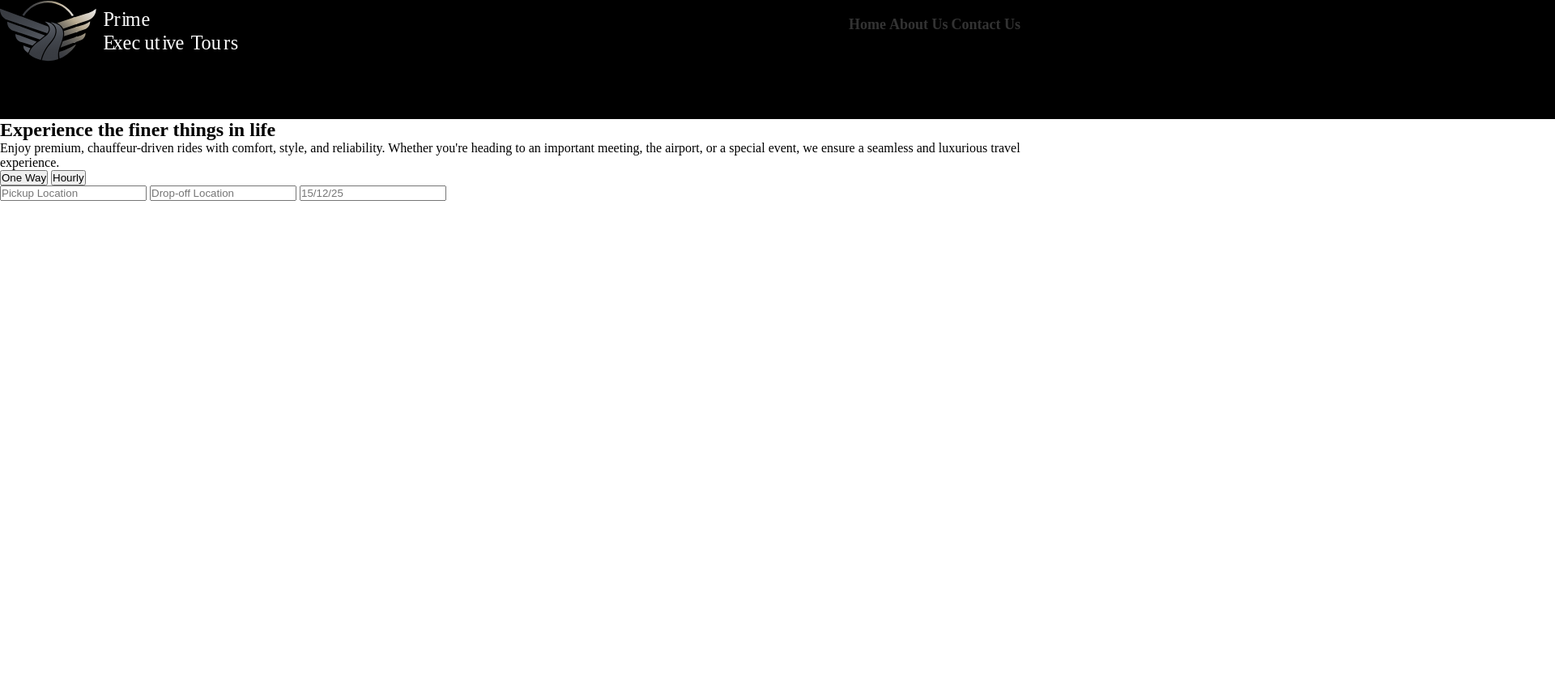
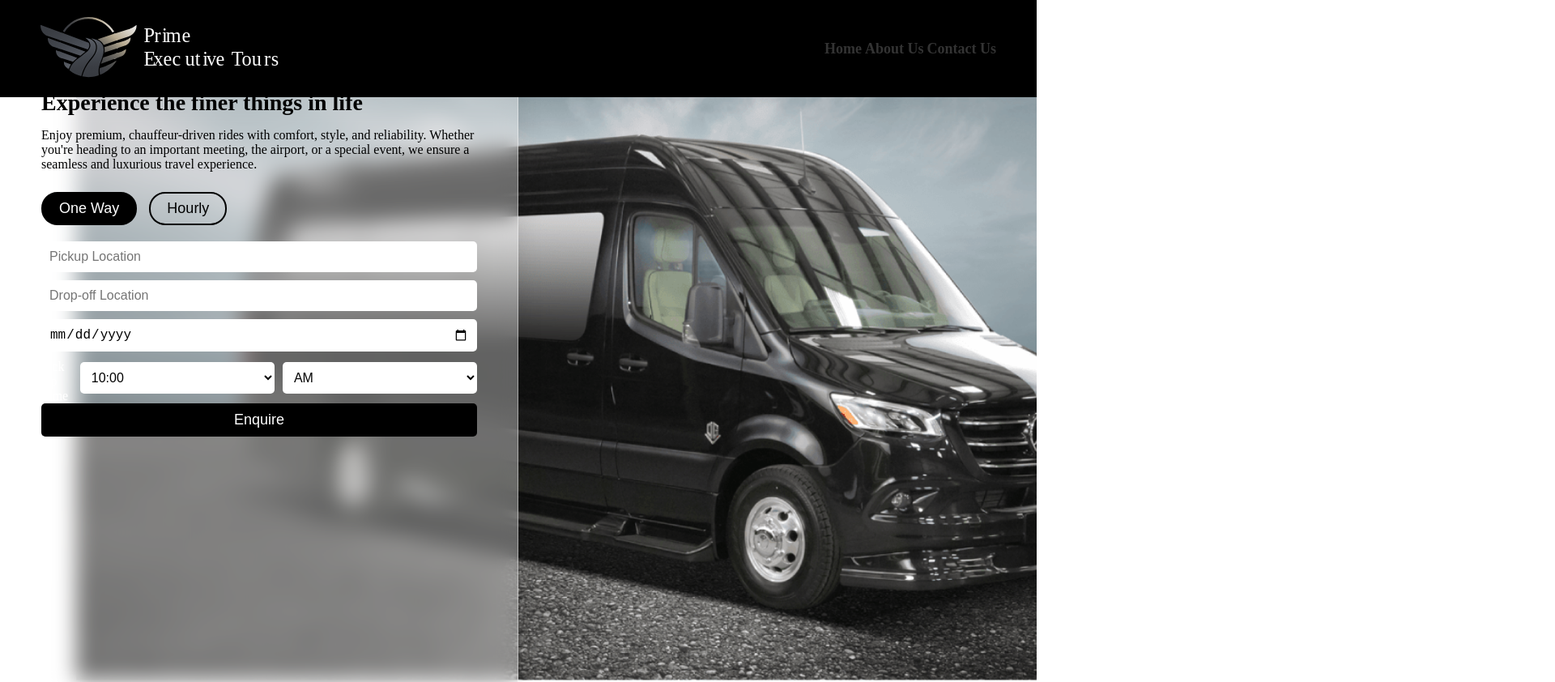
Before and after one commit to Kiariengigi/Prime_Executive_Tours, a plain HTML site: page index.html in a window 1280 px wide. Shown: the top 842 px of the page at 81% size, 1920 px wide, since content can reach past the window. Before the commit the page ends 800 px from the top, so only its background shows below. Drawn offline with Linux system fonts and the light colour scheme.

Commit message:
Hero Section (Additional Styling needed)

```diff
--- a/index.css
+++ b/index.css
@@ -6,12 +6,121 @@
 header{
     top: 0px;
     left: 0px;
-    width: 1920px;
+    width: 100vw;
     height: 147px;
+    background: #000000 0% 0% no-repeat padding-box;
+    opacity: 1;
+}
+body {
+    color: #fff;
+    display: flex;
+    justify-content: center;
+    align-items: center;
+    height: 75vh;
+}
+.booking-container {
+    display: flex;
+    width: 100vw;
+    min-height: 100vh;
+    position: relative;
+    overflow: hidden;
+    margin-top: 25%;
 
-background: #000000 0% 0% no-repeat padding-box;
-opacity: 1;
 }
+.booking-content {
+    flex: 1;
+    max-width: 50vw;
+    padding: 50px;
+    position: relative;
+    z-index: 2;
+    /* From https://css.glass */
+    background: rgba(255, 255, 255, 0.34);
+    box-shadow: 0 4px 30px rgba(0, 0, 0, 0.1);
+    backdrop-filter: blur(12.8px);
+    -webkit-backdrop-filter: blur(12.8px);
+    border: 1px solid rgba(255, 255, 255, 0.45);
+}
+.booking-content h1 {
+    font-size: 28px;
+    font-weight: bold;
+    color: black;
+}
+.booking-content p {
+    font-size: 16px;
+    margin: 15px 0 25px;
+    color: black;
+}
+.Trip-select {
+    display: flex;
+    gap: 15px;
+    margin-bottom: 20px;
+}
+.Trip-select button {
+    background: none;
+    border: 2px solid black;
+    padding: 8px 20px;
+    font-size: 18px;
+    border-radius: 20px;
+    cursor: pointer;
+    color: black;
+    transition: 0.3s ease;
+}
+.Trip-select .active, .Trip-select button:hover {
+    background: black;
+    color: white;
+}
+form input, form select {
+    width: 100%;
+    padding: 10px;
+    margin-bottom: 10px;
+    border: none;
+    border-radius: 5px;
+    background: white;
+    color: black;
+    font-size: 16px;
+}
+.time-select {
+    display: flex;
+    gap: 10px;
+    align-items: center;
+}
+.Enquire {
+    width: 100%;
+    background: black;
+    color: white;
+    font-size: 18px;
+    padding: 10px;
+    border: none;
+    border-radius: 5px;
+    cursor: pointer;
+    transition: 0.3s ease;
+}
+.Enquire:hover {
+    background: white;
+    color: black;
+}
+.heroimg {
+    flex: 1;
+    position: absolute;
+    right: 0px;
+    left: 350px;
+    bottom: 180px;
+    width: 100%;
+    height: 100%;
+    z-index: 1;
+}
+
+.heroimg img {
+    width: 120%;
+    height: 120%;
+    object-fit: cover;
+}
+.heroimg{
+    flex: 1;
+    display: flex;
+    justify-content: flex-end;
+}
+
 .Main-Logo{
     top: 36px;
     left: 140px;
@@ -21,14 +130,17 @@ opacity: 1;
     background: transparent 0% 0% no-repeat padding-box;
     opacity: 1;
 }
-nav{
-
-}
 .navbar{
+    display: flex;
+    justify-content: space-between;
+    align-items: center;
+    background: black;
+    color: white;
+    padding: 20px 50px;
     position: fixed;
     top: 0;
-    right: 0;
-    padding: 20px;
+    width: 100%;
+    z-index: 1000;
 }
 .navbar ul li{
     display: inline;
--- a/index.html
+++ b/index.html
@@ -8,16 +8,18 @@
     <link rel="stylesheet" href="index.css">
 </head>
 <body>
-    <header>
-        <img class="Main-Logo" src="998Main-Logo.svg" alt="Main-Logo">
+
         <nav class="navbar">
-            <ul>
+            <div class="logo">
+                <img class="Main-Logo" src="998Main-Logo.svg" alt="Main-Logo">
+            </div>
+            <ul class="navlinks">
                 <li><a href="#">Home</a></li>
                 <li><a href="#">About Us</a></li>
                 <li><a href="#">Contact Us</a></li>
             </ul>
         </nav>
-    </header>
+
     <section class="booking-container">
         <div class="booking-content">
             <h1>Experience the finer things
@@ -32,8 +34,25 @@
             <form>
                 <input type="text" placeholder="Pickup Location" required>
                 <input type="text" placeholder="Drop-off Location" required>
-                <input type="text" placeholder="15/12/25" required>
+                <input type="date" placeholder="15/12/25" required>
+
+                <div class="time-select">
+                    <label>Pick Up Time</label>
+                    <select>
+                        <option>10:00</option>
+                        <option>11:00</option>
+                        <option>12:00</option>
+                    </select>
+                    <select>
+                        <option>AM</option>
+                        <option>PM</option>
+                    </select>
+                </div>
+                <button type="submit" class="Enquire">Enquire</button>
             </form>
+        </div>
+        <div class="heroimg">
+            <img src="Asset 3-8.png" alt="Luxury Van">
         </div>
     </section>
 
```
